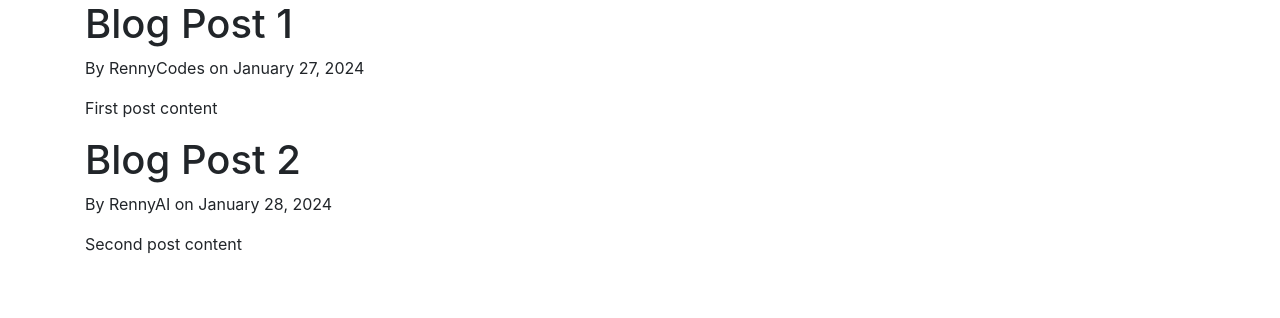
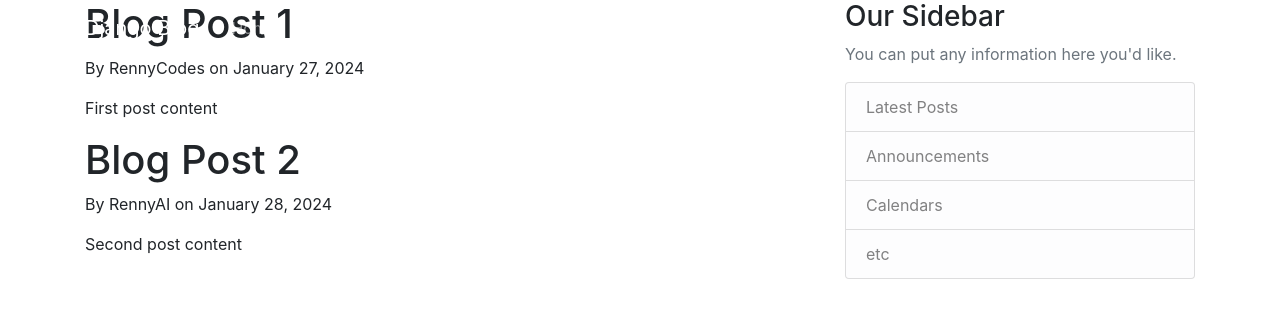
Before and after one commit to rennycodes/blog_post, a Django app: page /home/ in a window 1280 px wide. Shown: the top 318 px of the page. Run offline with Django 5.2, Linux system fonts and the light colour scheme; some libraries are stand-ins or nearby versions.

Commit message:
modified: base and added: static

```diff
--- a/blog/templates/blog/base.html
+++ b/blog/templates/blog/base.html
@@ -16,9 +16,49 @@
     </head>
 
     <body>
-        <div class="container">
-            {% block content %}{% endblock content %}
-        </div>
+        <header class="site-header">
+            <nav class="navbar navbar-expand-md navbar-dark bg-steel fixed-top">
+              <div class="container">
+                <a class="navbar-brand mr-4" href="/">Django Blog</a>
+                <button class="navbar-toggler" type="button" data-toggle="collapse" data-target="#navbarToggle" aria-controls="navbarToggle" aria-expanded="false" aria-label="Toggle navigation">
+                <span class="navbar-toggler-icon"></span>
+                </button>
+                <div class="collapse navbar-collapse" id="navbarToggle">
+                  <div class="navbar-nav mr-auto">
+                    <a class="nav-item nav-link" href="/">Home</a>
+                    <a class="nav-item nav-link" href="/about">About</a>
+                  </div>
+                  <!-- Navbar Right Side -->
+                  <div class="navbar-nav">
+                    <a class="nav-item nav-link" href="#">Login</a>
+                    <a class="nav-item nav-link" href="#">Register</a>
+                  </div>
+                </div>
+              </div>
+            </nav>
+        </header>
+
+        <main role="main" class="container">
+            <div class="row">
+              <div class="col-md-8">
+                {% block content %}{% endblock %}
+              </div>
+              <div class="col-md-4">
+                <div class="content-section">
+                  <h3>Our Sidebar</h3>
+                  <p class='text-muted'>You can put any information here you'd like.
+                    <ul class="list-group">
+                      <li class="list-group-item list-group-item-light">Latest Posts</li>
+                      <li class="list-group-item list-group-item-light">Announcements</li>
+                      <li class="list-group-item list-group-item-light">Calendars</li>
+                      <li class="list-group-item list-group-item-light">etc</li>
+                    </ul>
+                  </p>
+                </div>
+              </div>
+            </div>
+        </main>
+
         <!-- Optional JavaScript -->
         <!-- jQuery first, then Popper.js, then Bootstrap JS -->
         <script src="https://code.jquery.com/jquery-3.2.1.slim.min.js" integrity="sha384-KJ3o2DKtIkvYIK3UENzmM7KCkRr/rE9/Qpg6aAZGJwFDMVNA/GpGFF93hXpG5KkN" crossorigin="anonymous"></script>
```
Also changed, not shown: blog/static/blog/main.css (added, +84 -0 lines).
